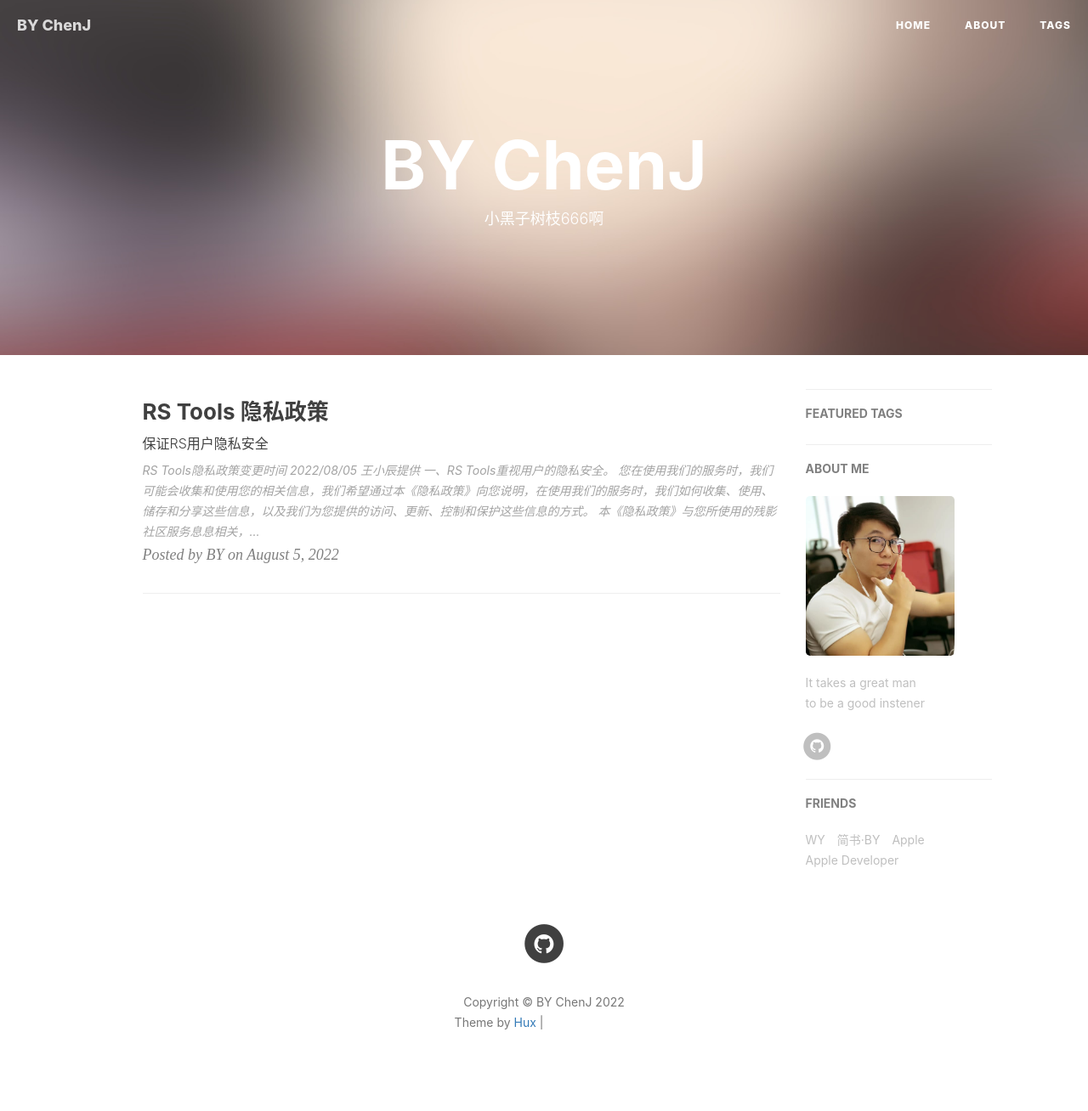
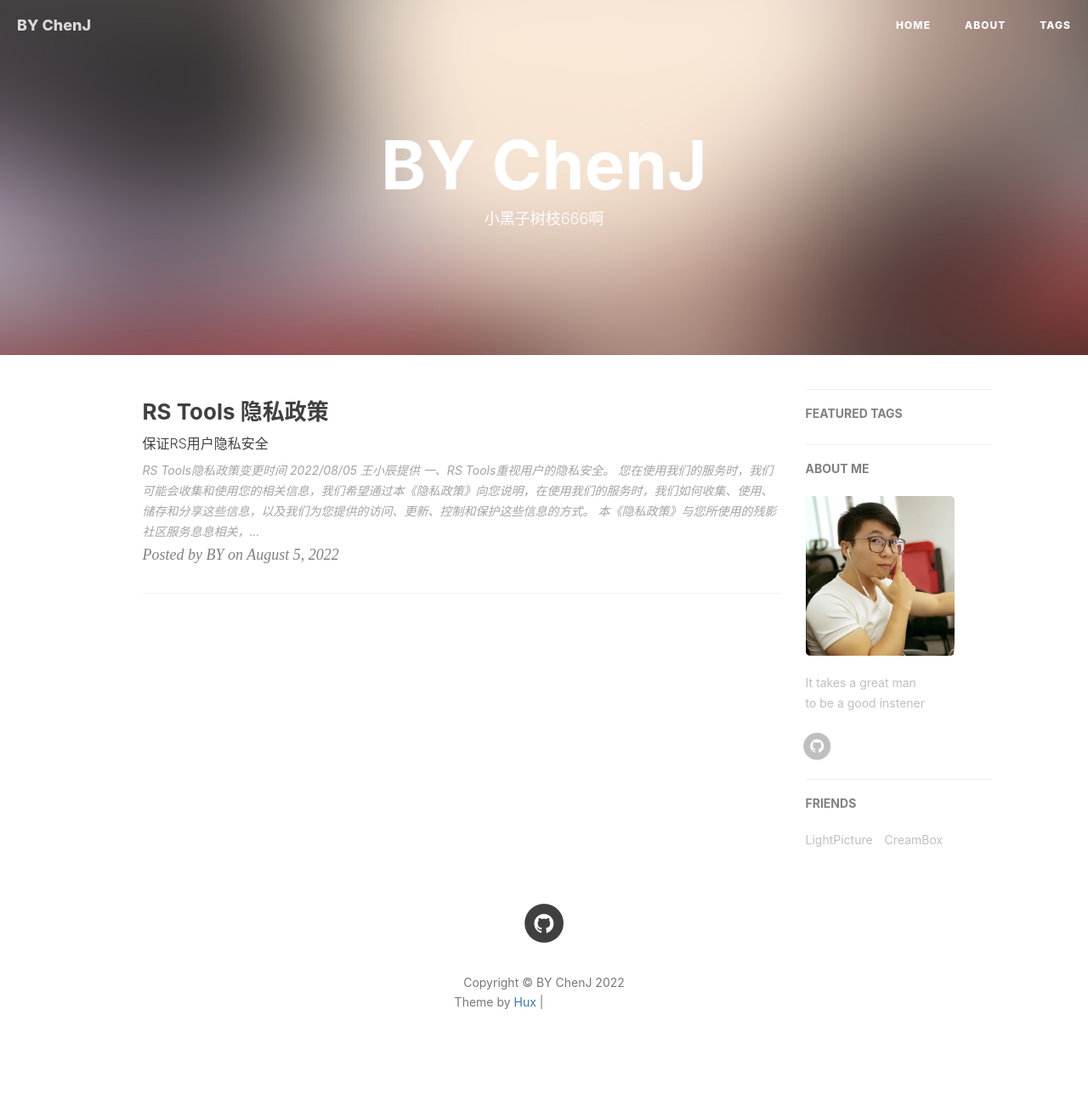
Before and after one commit to wkshl/wkshl.github.io, a Jekyll site: the page built from index.html, in a window 1280 px wide. Shown: the whole page at 85% size. Built offline with Jekyll 4.4.1, drawn with Linux system fonts in a browser that asks for light colours; nearby versions of some CDN libraries; the list of posts is cut into pages by our own code; comment, search, counter and statistics services are not loaded; after the commit the page ends 1284 px from its top, so only the background shows below that; grey boxes are pictures that could not be loaded.

Commit message:
Update _config.yml

```diff
--- a/_config.yml
+++ b/_config.yml
@@ -92,16 +92,10 @@
 # Friends
 friends: [
     {
-        title: "WY",
-        href: "http://zhengwuyang.com"
+        title: "LightPicture",
+        href: "https://pic.oneb1t.cn/#/"
     },{
-        title: "简书·BY",
-        href: "http://www.jianshu.com/u/e71990ada2fd"
-    },{
-        title: "Apple",
-        href: "https://apple.com"
-    },{
-        title: "Apple Developer",
-        href: "https://developer.apple.com/"
+        title: "CreamBox",
+        href: "https://res.canteam.xyz/"
     }
 ]
```
